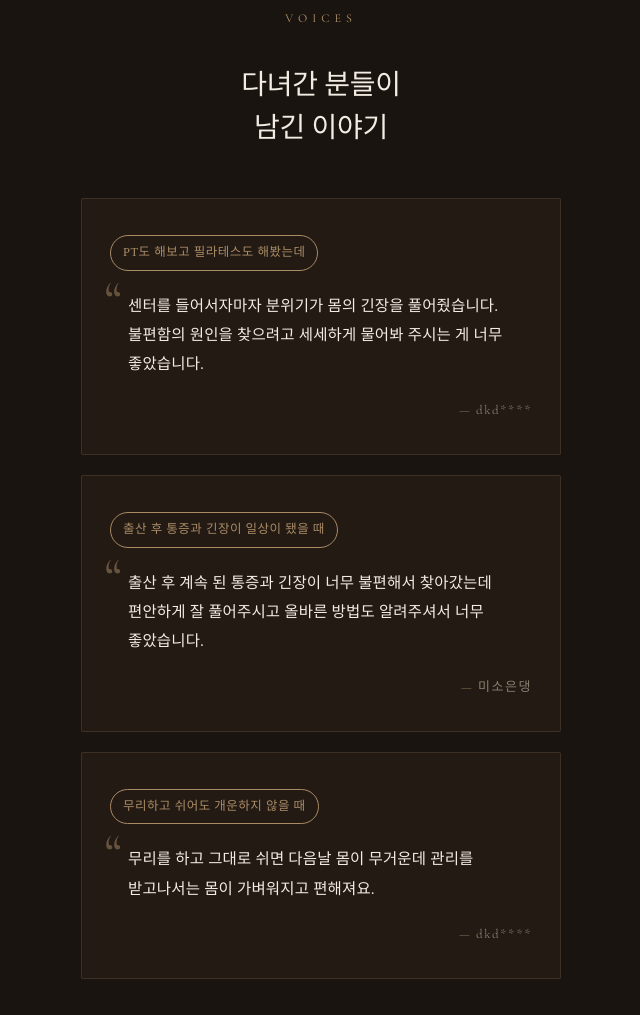
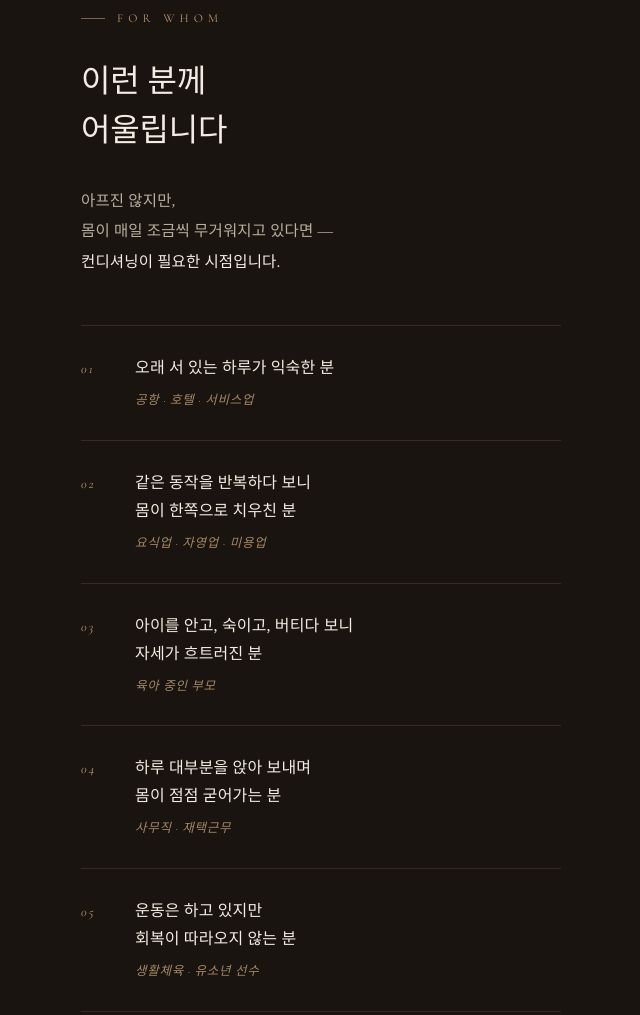
Before and after one commit to okaafor/bodyandmove, a plain HTML site: page index.html in a window 1280 px wide. Shown: the part 4607-5622 px from the top of the page, without its empty margins (319-959 px from the left). Drawn offline with nearby package versions, Linux system fonts and the light colour scheme.

Commit message:
Add files via upload

```diff
--- a/index.html
+++ b/index.html
@@ -8,6 +8,7 @@
 <meta name="robots" content="index,follow,max-image-preview:large" />
 <meta name="author" content="바디앤무브 컨디셔닝센터" />
 <meta name="naver-site-verification" content="4cc4d11a1ba645dd12ade20fc8e729ef12d5a0c8" />
+
 <!-- SEO -->
 <title>바디앤무브 컨디셔닝센터 — 편안함에 이르다</title>
 <meta name="description" content="해부학 기반 1:1 컨디셔닝으로 몸 본래의 편안함에 이릅니다. 물리치료사 15년, 물리치료학과 겸임교수. 인천 영종 하늘도시." />
@@ -320,6 +321,49 @@
   .credits .label {
     color: var(--text);
     font-weight: 500;
+  }
+
+  /* ───────────── Audience (이런 분께 어울립니다) ───────────── */
+  .audience {
+    list-style: none;
+    margin-top: 48px;
+    border-top: 1px solid var(--divider);
+  }
+  .audience li {
+    padding: 28px 0;
+    border-bottom: 1px solid var(--divider);
+    display: grid;
+    grid-template-columns: 38px 1fr;
+    column-gap: 16px;
+    row-gap: 8px;
+    align-items: start;
+  }
+  .audience .num {
+    grid-column: 1;
+    grid-row: 1 / 3;
+    font-family: var(--serif-en);
+    font-style: italic;
+    font-size: 13px;
+    letter-spacing: 0.16em;
+    color: var(--gold);
+    padding-top: 4px;
+  }
+  .audience__text {
+    grid-column: 2;
+    font-family: var(--serif-ko);
+    font-size: 16px;
+    line-height: 1.75;
+    color: var(--text);
+    word-break: keep-all;
+  }
+  .audience__tag {
+    grid-column: 2;
+    font-family: var(--serif-en);
+    font-style: italic;
+    font-size: 12.5px;
+    letter-spacing: 0.06em;
+    color: var(--gold);
+    opacity: 0.88;
   }
 
   /* ───────────── Director story ───────────── */
@@ -737,7 +781,49 @@
   </figure>
 </section>
 
-<!-- ───────────── 4. REVIEWS ───────────── -->
+<!-- ───────────── 4. AUDIENCE / 이런 분께 어울립니다 ───────────── -->
+<section class="section" id="for-whom">
+  <div class="wrap">
+    <span class="eyebrow reveal">For Whom</span>
+    <h2 class="about__title reveal">이런 분께<br/>어울립니다</h2>
+
+    <p class="about__body reveal">
+      아프진 않지만,<br/>
+      몸이 매일 조금씩 무거워지고 있다면 —<br/>
+      <strong>컨디셔닝이 필요한 시점입니다.</strong>
+    </p>
+
+    <ol class="audience reveal">
+      <li>
+        <span class="num">01</span>
+        <p class="audience__text">오래 서 있는 하루가 익숙한 분</p>
+        <p class="audience__tag">공항 · 호텔 · 서비스업</p>
+      </li>
+      <li>
+        <span class="num">02</span>
+        <p class="audience__text">같은 동작을 반복하다 보니<br/>몸이 한쪽으로 치우친 분</p>
+        <p class="audience__tag">요식업 · 자영업 · 미용업</p>
+      </li>
+      <li>
+        <span class="num">03</span>
+        <p class="audience__text">아이를 안고, 숙이고, 버티다 보니<br/>자세가 흐트러진 분</p>
+        <p class="audience__tag">육아 중인 부모</p>
+      </li>
+      <li>
+        <span class="num">04</span>
+        <p class="audience__text">하루 대부분을 앉아 보내며<br/>몸이 점점 굳어가는 분</p>
+        <p class="audience__tag">사무직 · 재택근무</p>
+      </li>
+      <li>
+        <span class="num">05</span>
+        <p class="audience__text">운동은 하고 있지만<br/>회복이 따라오지 않는 분</p>
+        <p class="audience__tag">생활체육 · 유소년 선수</p>
+      </li>
+    </ol>
+  </div>
+</section>
+
+<!-- ───────────── 5. REVIEWS ───────────── -->
 <section class="section">
   <div class="wrap">
     <div class="reviews-intro reveal">
```
